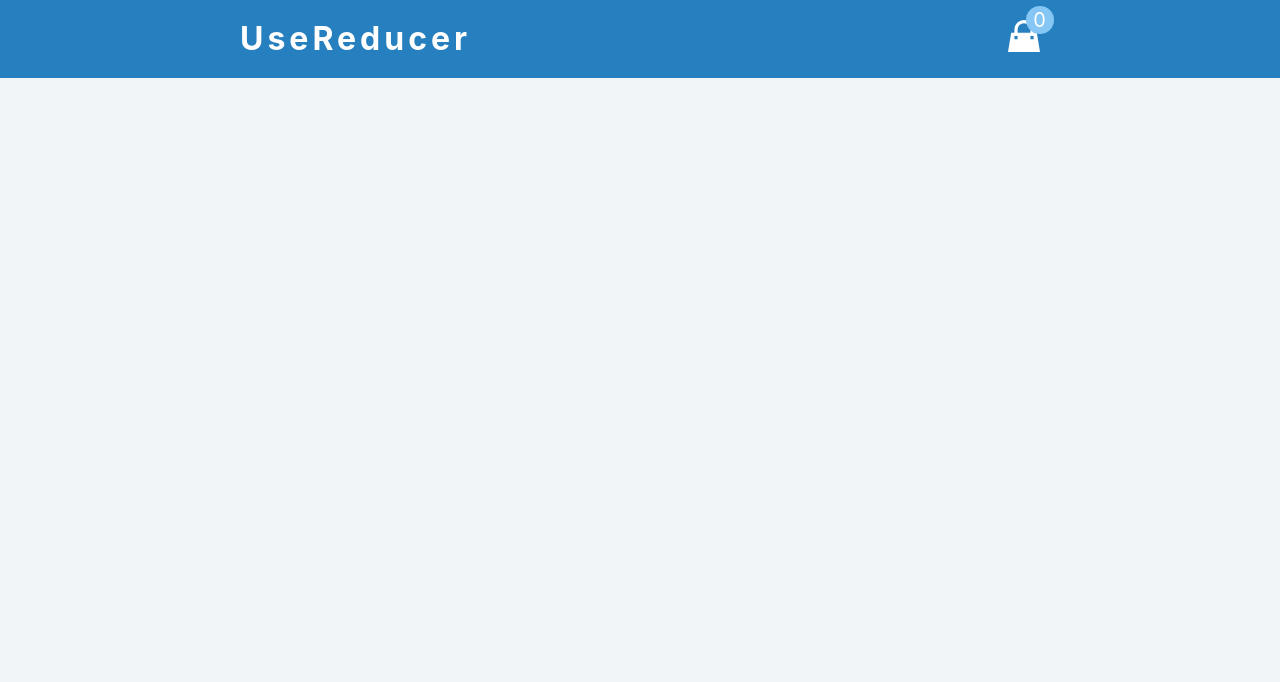
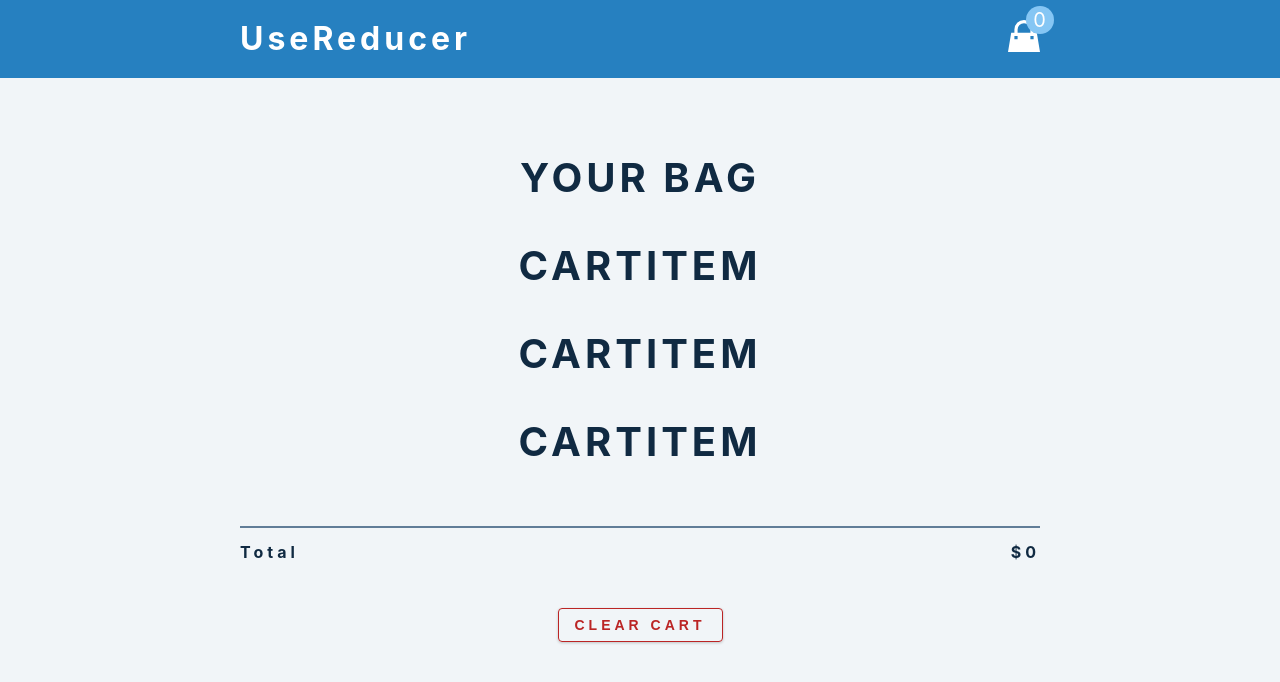
Before and after one commit to Hashim-Aziz/Cart-App, a React (Create React App) app: page / in a window 1280 px wide. Shown: the top 682 px of the page. Built offline with nearby package versions, Linux system fonts and the light colour scheme.

Commit message:
working with cartcontainer component

```diff
--- a/src/App.js
+++ b/src/App.js
@@ -13,6 +13,7 @@ function App() {
   return (
     <main>
       <Navbar />
+      <CartContainer />
     </main>
   );
 }
--- a/src/CartContainer.js
+++ b/src/CartContainer.js
@@ -1,7 +1,40 @@
 import React from "react";
+import CartItem from "./CartItem";
+import { useGlobalContext } from "./context";
 
 const CartContainer = () => {
-  return <h2>CartContainer</h2>;
+  const { cart, total, clearcart } = useGlobalContext();
+  if (cart.length === 0) {
+    return (
+      <section className="cart">
+        <header>
+          <h2>your bag</h2>
+          <h4 className="empty-cart">is currently empty</h4>
+        </header>
+      </section>
+    );
+  }
+  return (
+    <section className="cart">
+      <header>
+        <h2>your bag</h2>
+      </header>
+      <div>
+        {cart.map((item) => {
+          return <CartItem key={item.id} {...item} />;
+        })}
+      </div>
+      <footer>
+        <hr />
+        <div className="cart-total">
+          <h4>
+            total <span>${total}</span>
+          </h4>
+        </div>
+        <button className="btn clear-btn">clear cart</button>
+      </footer>
+    </section>
+  );
 };
 
 export default CartContainer;
```
